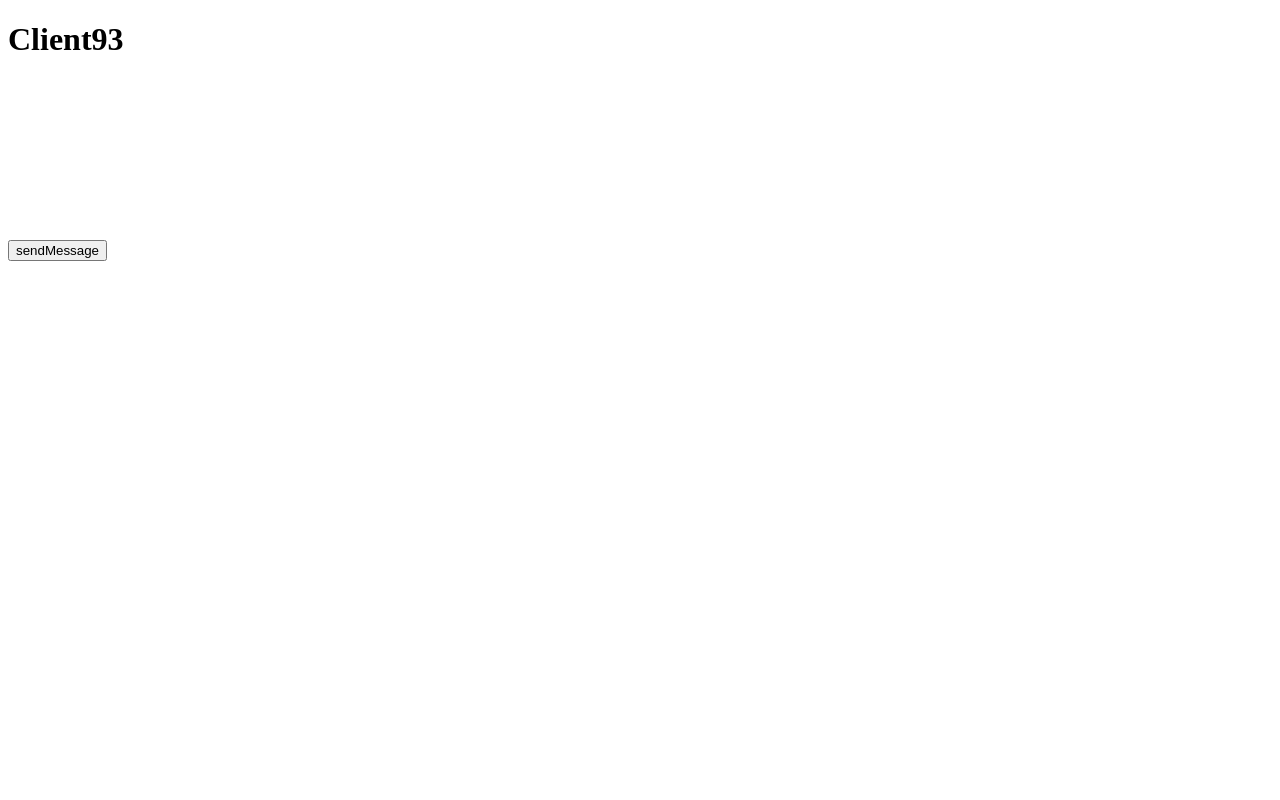
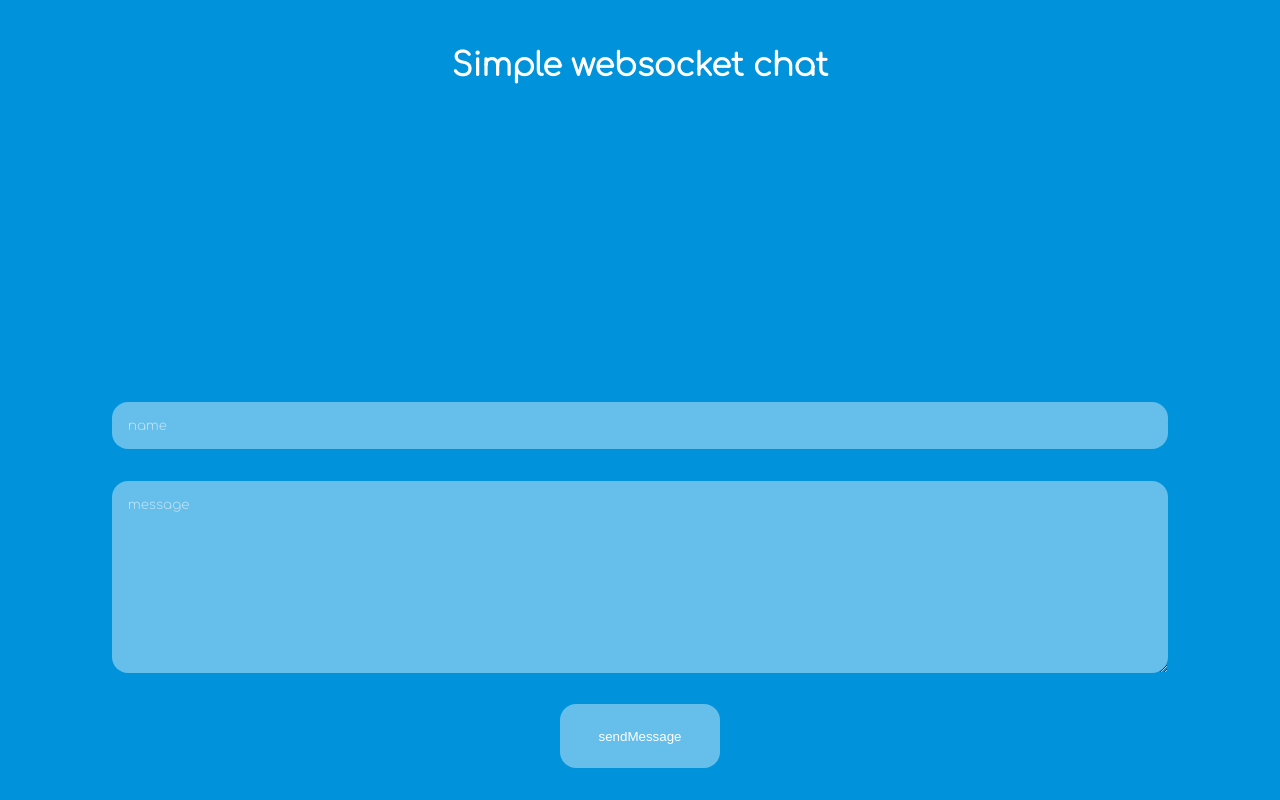
Before and after one commit to SALASJA/websockets_chat, a plain HTML site: page frontend/index.html in a window 1280 px wide. Drawn offline with Linux system fonts and the light colour scheme.

Commit message:
Finalized the simple chat app project using websockets. Add some css styles to it, to make it look nice. Using Comfortaa font from google and add it as a link tag.

```diff
--- a/frontend/index.html
+++ b/frontend/index.html
@@ -3,40 +3,46 @@
 	<head>
 		<meta charset="utf-8"/>
 		<title>Simple websocket client</title>
-		<style>
-			div {
-				width:100vw;
-				height:20vh;
-				overflow:scroll;
-			}
-		</style>
+		<link rel="preconnect" href="https://fonts.googleapis.com"/>
+		<link rel="preconnect" href="https://fonts.gstatic.com" crossorigin/>
+		<link href="https://fonts.googleapis.com/css2?family=Comfortaa:wght@300&display=swap" rel="stylesheet"/>
+		<link href="style.css" rel="stylesheet" type="text/css"/>
 	</head>
 	<body>
-		<h1 class="clientName">Client</h1>
+		<h1>Simple websocket chat</h1>
 		<div class="mainMessages"></div>
+		<input class="senderName" type="text" value="" placeHolder="name"></text>
+		<textarea class="textArea" placeHolder="message"/></textarea>
 		<button class="sendMessage">sendMessage</button>
 		<script>
-			var h1 = document.querySelector(".clientName");
-			h1.textContent += Math.floor(Math.random() * 100);
+			var textArea = document.querySelector(".textArea");
+			var input = document.querySelector(".senderName");
 			var div = document.querySelector(".mainMessages");
 			const socket = new WebSocket("ws://192.168.1.76:3000");
 			socket.addEventListener("open", function(event){
 				console.log("connected to ws server");
-				div.innerHTML += "<p>connected to ws server</p>";
+				div.innerHTML += `<p class="serverMessage">connected to ws server ${event.data} ${new Date().toString()}</p>`;
 			});
 
 			socket.addEventListener("message", function(event){
-				div.innerHTML += `<p>message from server: ${event.data} ${new Date().toString()}</p>`;
+				div.innerHTML += `<p class="serverMessage">${event.data}</p>`;
+				console.log(event.data);
 				console.log("message from server: ", event.data);
+				div.scrollTop = div.scrollHeight;
 			});
 
 
 			function sendMessage(){
-				socket.send("Hello from Client1!");
+				console.log(`sent: ${input.value} : ${textArea.value}`)
+				div.innerHTML += `<p>${input.value} : ${textArea.value}</p>`;
+				socket.send(`${input.value} : ${textArea.value}`);
+				div.scrollTop = div.scrollHeight;
 			}
 
 			var button = document.querySelector(".sendMessage");
 			button.addEventListener("click", sendMessage);
+
+
 		</script>
 	</body>
 </html>
--- /dev/null
+++ b/frontend/style.css
@@ -0,0 +1,96 @@
+			html {
+				background-color:black;
+			}
+
+			body {
+				color:white;
+				display:flex;
+				flex-direction:column;
+				justify-content:space-evenly;
+				align-items:center;
+				font-size:62.5%;
+				font-family:Comfortaa;
+				background-color:#0092db;
+				width:100vw;
+				height:100vh;
+				margin:0;
+			}
+
+			h1 {
+				font-size:2rem;
+				margin:0;
+				padding:1rem;
+				text-align:center;
+			}
+
+			div {
+				width:100vw;
+				height:30vh;
+				overflow:scroll;
+			}
+
+			p {
+				display:block;
+				font-size:1rem;
+				width:80vw;
+				margin-inline:auto;
+			}
+
+			input[type="text"] {
+				color:inherit;
+				font-family:inherit;
+				background-color:rgba(255,255,255,0.4);
+				display:block;
+				outline:none;
+				border:none;
+				width:80vw;
+				border-radius:1rem;
+				padding:1rem;
+			}
+
+			input[type="text"]::placeHolder {
+				color:rgba(255,255,255,0.6);
+			}
+
+			textarea {
+				font-family:inherit; /*weird some properties do not inherit*/
+				color:inherit;
+				display:block;
+				outline:none;
+				border:none;
+				width:80vw;
+				height:20vh;
+				background-color:rgba(255,255,255,0.4);
+				border-radius:1rem;
+				padding:1rem;
+				overflow:scroll; /*is this default?*/
+			}
+
+			textarea::placeHolder {
+				color:rgba(255,255,255,0.6);
+			}
+
+			button {
+				color:inherit;
+				display:block;
+				cursor:pointer;
+				width:10rem;
+				height:4rem;
+				outline:none;
+				border:none;
+				background-color: rgba(255,255,255,0.4);
+				border-radius:1rem;
+			}
+
+			button:hover {
+				background-color: rgba(255,255,255,0.5)
+			}
+
+			button:active {
+				background-color: rgba(255,255,255,0.6)
+			}
+
+
+			.serverMessage {
+				text-align:right;
+			}
```
Also changed, not shown: backend/server.js (+9 -9 lines).
